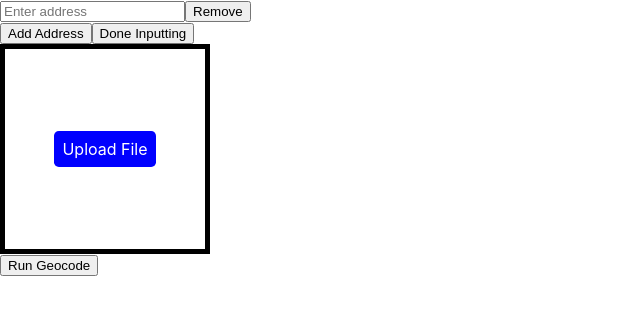
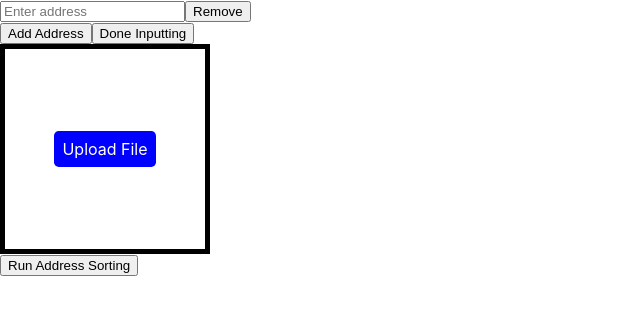
Before and after one commit to manitofigh/mapping-software, a React (Create React App) app: page / in a window 1280 px wide. Shown: the top 314 px of the page, without its empty margins (0-640 px from the left). Built offline with nearby package versions, Linux system fonts and the light colour scheme.

Commit message:
Renamed Run Geocode button to Run Address Sorting for clarification purposes

```diff
--- a/src/App.js
+++ b/src/App.js
@@ -173,7 +173,7 @@ function Geocoding() {
         <input type="file" id="actual_button" accept=".csv,.txt" onChange={handleFileChange} hidden />
       </div>
 
-      <button onClick={addressSort}>Run Geocode</button>
+      <button onClick={addressSort}>Run Address Sorting</button>
     </div>
   );
 }
```
